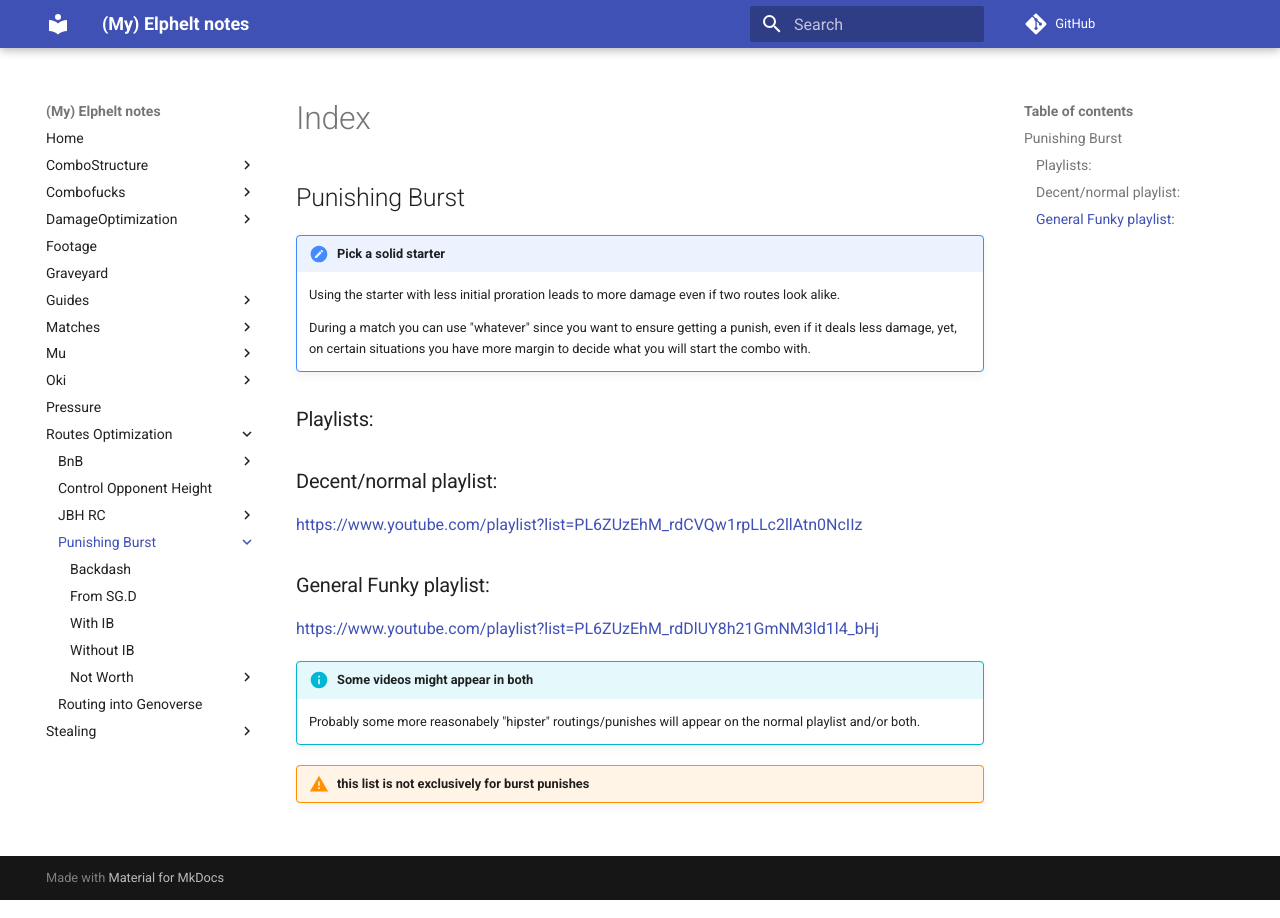
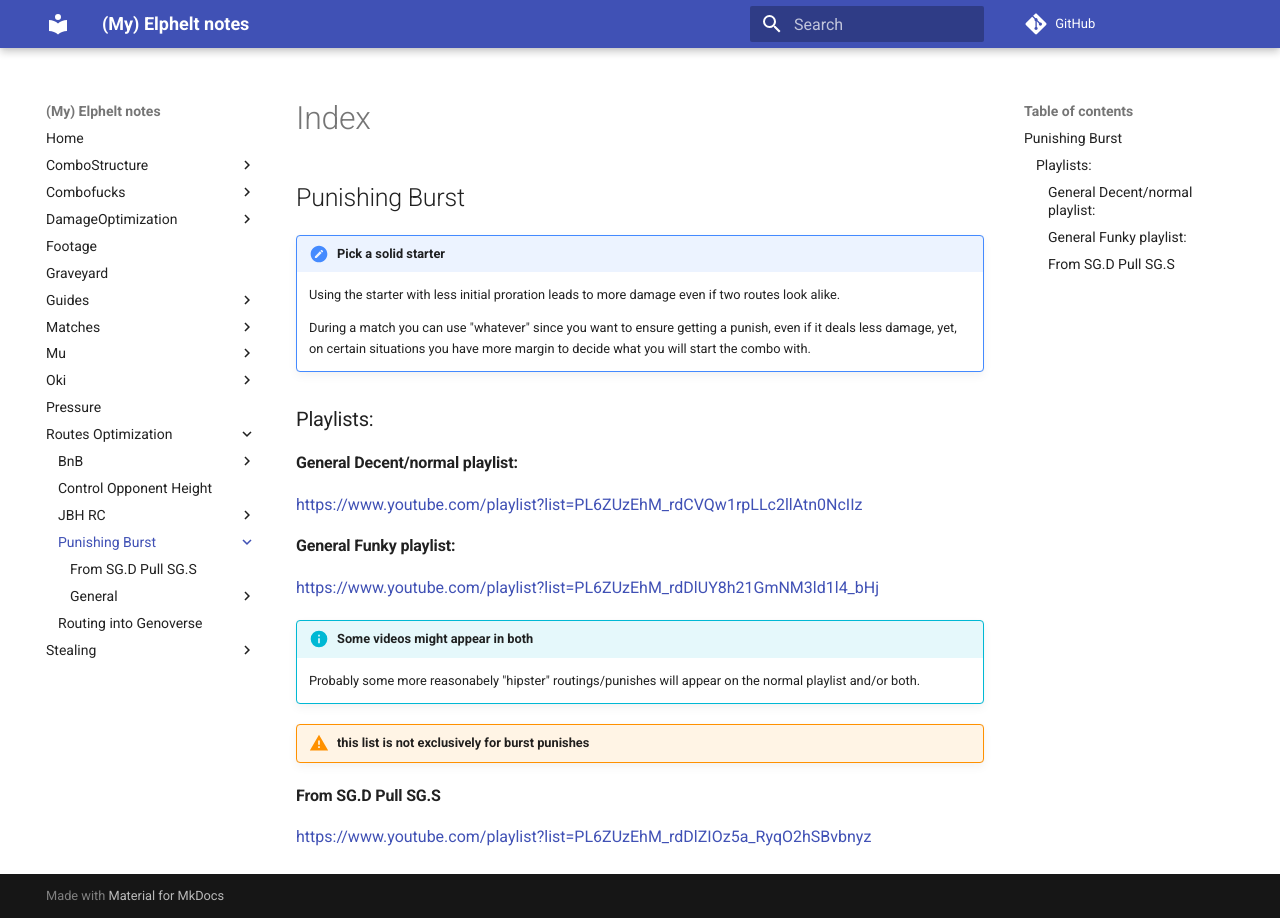
Before and after one commit to OriolFilter/Elphelt, an MkDocs documentation site: the page built from docs/Routes_Optimization/Punishing_Burst/README.md, in a window 1280 px wide. Built offline with MkDocs 1.6.1 and Material for MkDocs 9.7.7, drawn with Linux system fonts in a browser that asks for light colours; comment, search, counter and statistics services are not loaded.

Commit message:
moved files.

```diff
--- a/docs/Routes_Optimization/Punishing_Burst/README.md
+++ b/docs/Routes_Optimization/Punishing_Burst/README.md
@@ -10,11 +10,11 @@
 
 ## Playlists:
 
-## Decent/normal playlist:
+### General Decent/normal playlist:
 
 https://www.youtube.com/playlist?list=PL6ZUzEhM_rdCVQw1rpLLc2llAtn0NcIIz
 
-## General Funky playlist:
+### General Funky playlist:
 
 https://www.youtube.com/playlist?list=PL6ZUzEhM_rdDlUY8h21GmNM3ld1l4_bHj
 
@@ -23,3 +23,7 @@ https://www.youtube.com/playlist?list=PL6ZUzEhM_rdDlUY8h21GmNM3ld1l4_bHj
     Probably some more reasonabely "hipster" routings/punishes will appear on the normal playlist and/or both.
 
 !!! warning "this list is not exclusively for burst punishes"
+
+### From SG.D Pull SG.S
+
+https://www.youtube.com/playlist?list=PL6ZUzEhM_rdDlZIOz5a_RyqO2hSBvbnyz
```
Also changed, not shown: docs/Routes_Optimization/Punishing_Burst/From_SG.D_Pull_SG.S.md (renamed from docs/Routes_Optimization/Punishing_Burst/From_SG.D.md, +0 -1 lines), docs/Routes_Optimization/Punishing_Burst/General/Backdash.md (renamed from docs/Routes_Optimization/Punishing_Burst/Backdash.md), docs/Routes_Optimization/Punishing_Burst/General/Not_Worth/README.md (renamed from docs/Routes_Optimization/Punishing_Burst/Not_Worth/README.md), docs/Routes_Optimization/Punishing_Burst/General/Not_Worth/With_IB.md (renamed from docs/Routes_Optimization/Punishing_Burst/Not_Worth/With_IB.md), docs/Routes_Optimization/Punishing_Burst/General/Not_Worth/Without_IB.md (renamed from docs/Routes_Optimization/Punishing_Burst/Not_Worth/Without_IB.md), docs/Routes_Optimization/Punishing_Burst/General/With_IB.md (renamed from docs/Routes_Optimization/Punishing_Burst/With_IB.md), docs/Routes_Optimization/Punishing_Burst/General/Without_IB.md (renamed from docs/Routes_Optimization/Punishing_Burst/Without_IB.md).
